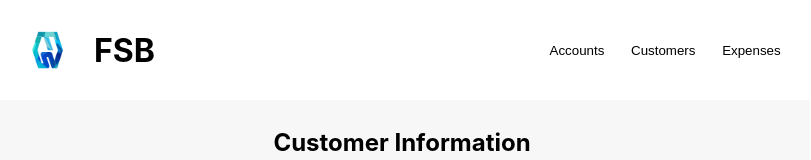
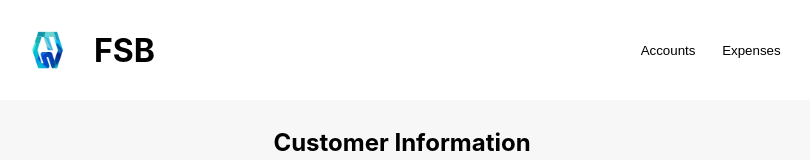
Before and after one commit to climbalot/nusmoney, a React (Create React App) app: page / in a window 1280 px wide. Shown: the top 160 px of the page, without its empty margins (246-1057 px from the left). Built offline with nearby package versions, Linux system fonts and the light colour scheme; no server answers.

Commit message:
finished react app v2

```diff
--- a/src/App.js
+++ b/src/App.js
@@ -264,7 +264,7 @@ showChart = () => {
           </div>
           <div>
             <button disabled = {this.state.accountsClicked ? true : false } onClick= {this.clickAccounts} > Accounts </button>
-            <button disabled = {this.state.customersClicked ? true : false } onClick= {this.clickCustomers}> Customers </button>
+            {/* <button disabled = {this.state.customersClicked ? true : false } onClick= {this.clickCustomers}> Customers </button> */}
             <button disabled = {this.state.expensesClicked ? true : false } onClick= {this.clickExpenses}> Expenses </button>
           </div>
         </header>
```
